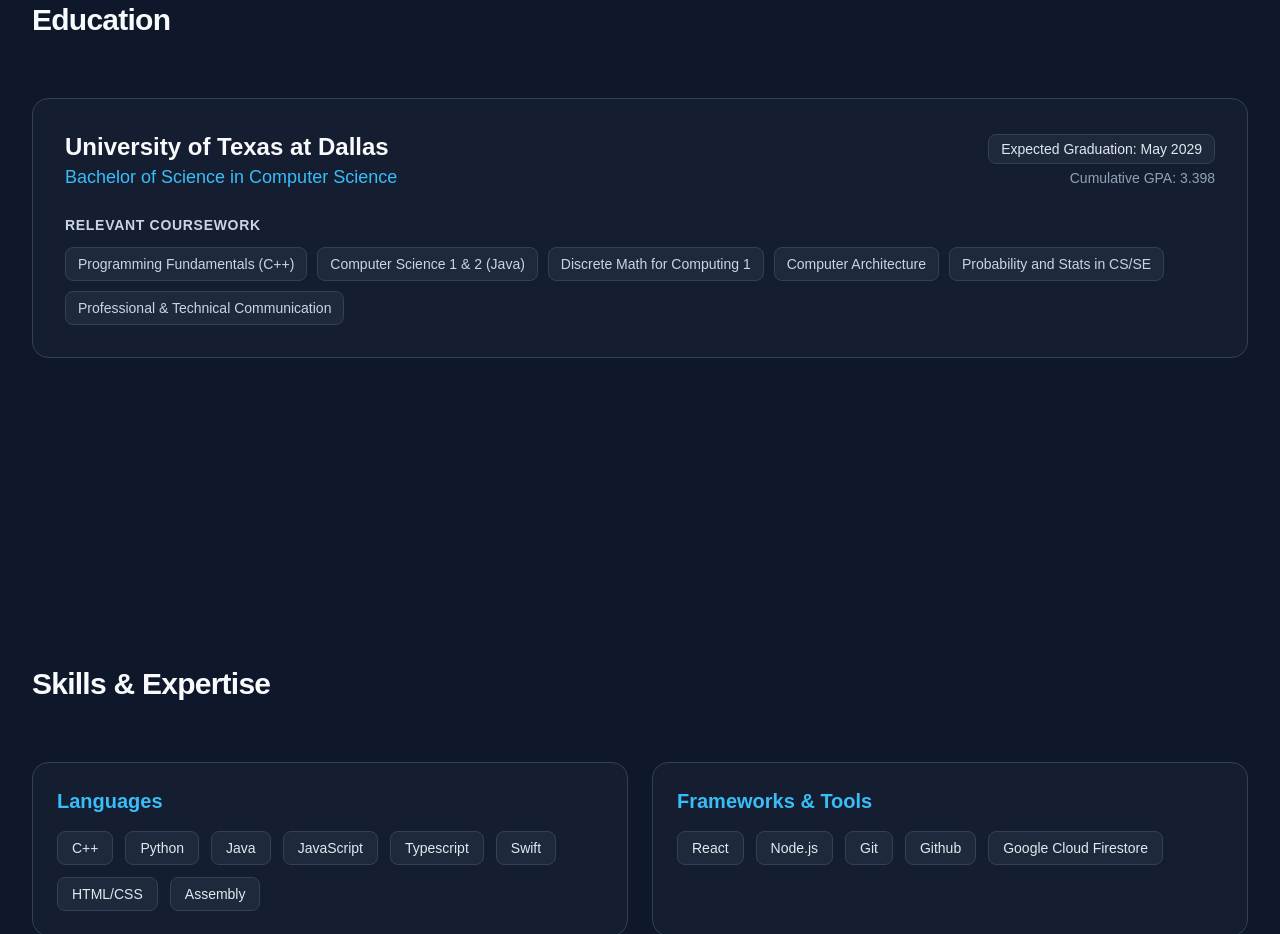
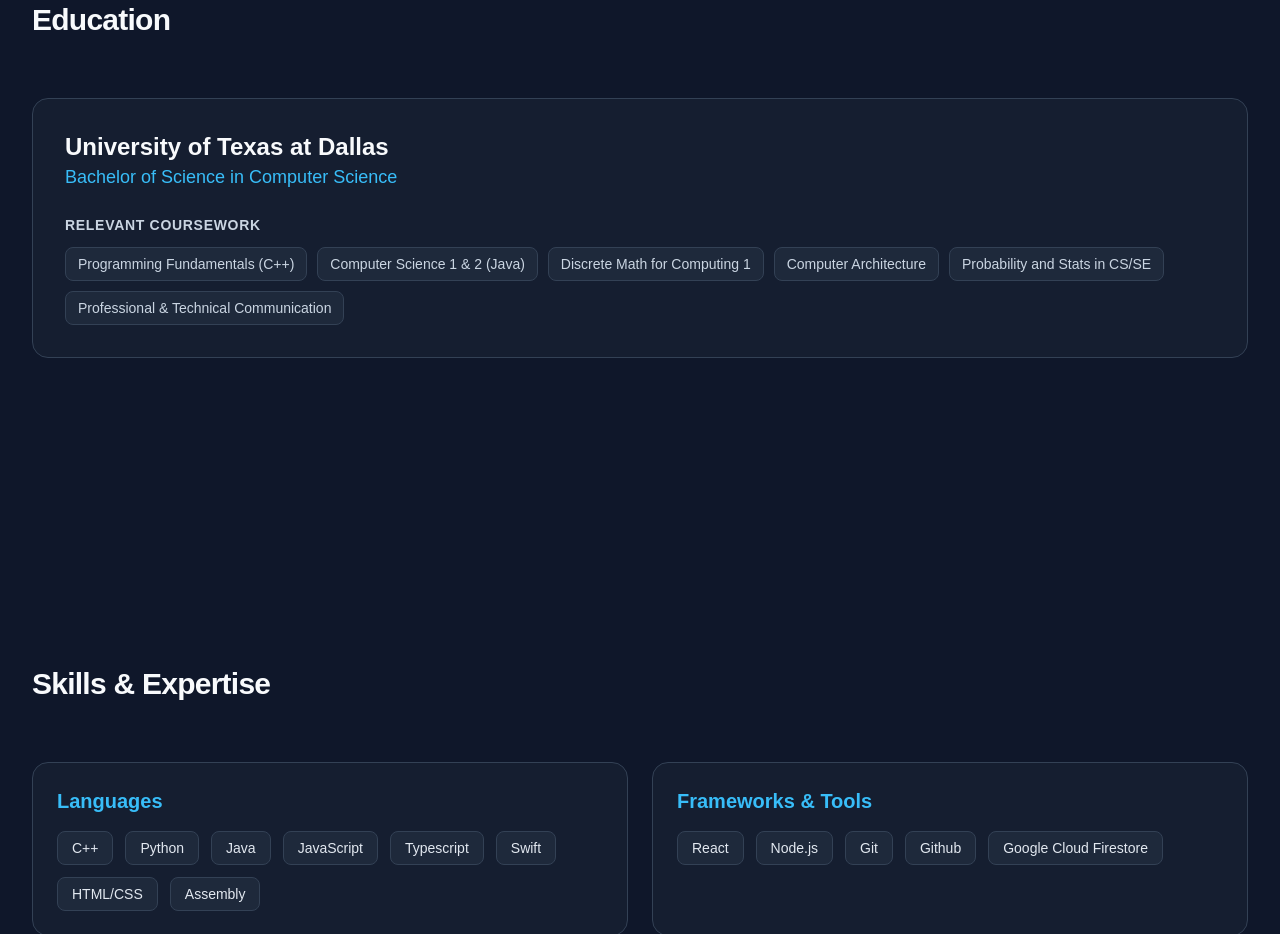
Before and after one commit to viditsmart/Vidit-s-portfolio, a Next.js app in the folder portfolio/: page / in a window 1280 px wide. Shown: the part 940-1874 px from the top of the page. Built offline with nearby package versions, Linux system fonts and the light colour scheme.

Commit message:
Updated education section

```diff
--- a/portfolio/app/page.tsx
+++ b/portfolio/app/page.tsx
@@ -84,12 +84,7 @@ export default function PortfolioPage() {
               <h3 className="text-2xl font-bold text-[#F8FAFC]">University of Texas at Dallas</h3>
               <p className="text-[#38BDF8] font-medium text-lg">Bachelor of Science in Computer Science</p>
             </div>
-            <div className="text-left md:text-right">
-              <span className="inline-block bg-[#1E293B] text-slate-200 px-3 py-1 rounded-lg text-sm font-medium border border-[#334155]">
-                Expected Graduation: May 2029
-              </span>
-              <p className="text-slate-400 text-sm mt-1">Cumulative GPA: 3.398</p>
-            </div>
+
           </div>
 
           {/* Relevant Coursework */}
```
